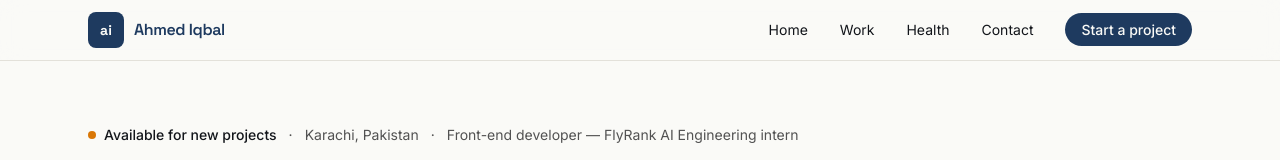
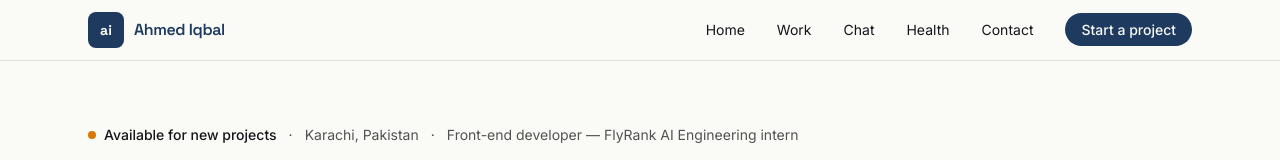
Before and after one commit to axediqbal/flyrank-frontend, a Next.js app: page / in a window 1280 px wide. Shown: the top 160 px of the page. Built offline with nearby package versions, Linux system fonts and the light colour scheme; no server answers.

Commit message:
feat(chat): FE-06 streaming AI chat — route handler, streaming client, config module

```diff
--- a/src/components/Nav.tsx
+++ b/src/components/Nav.tsx
@@ -3,6 +3,7 @@ import Link from 'next/link';
 const links = [
   { href: '/', label: 'Home' },
   { href: '/#work', label: 'Work' },
+  { href: '/chat', label: 'Chat' },
   { href: '/health', label: 'Health' },
   { href: '/#contact', label: 'Contact' },
 ];
```
